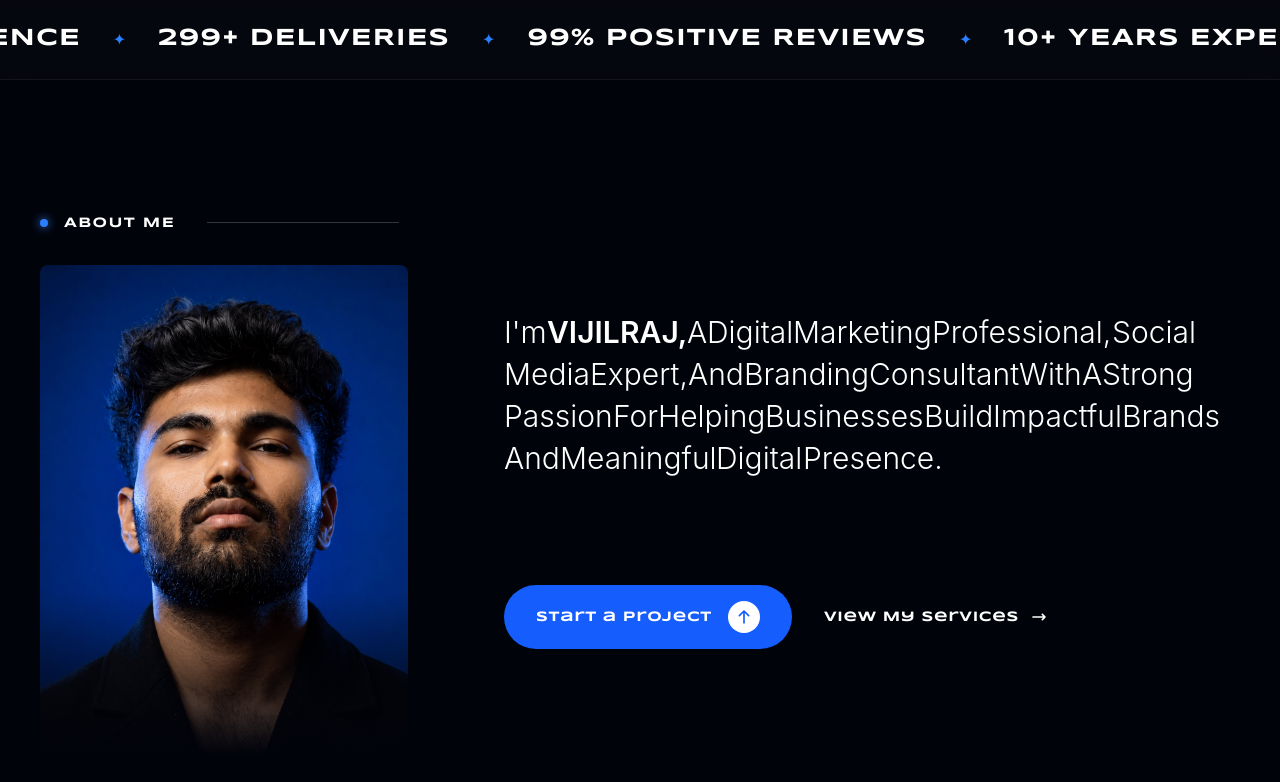
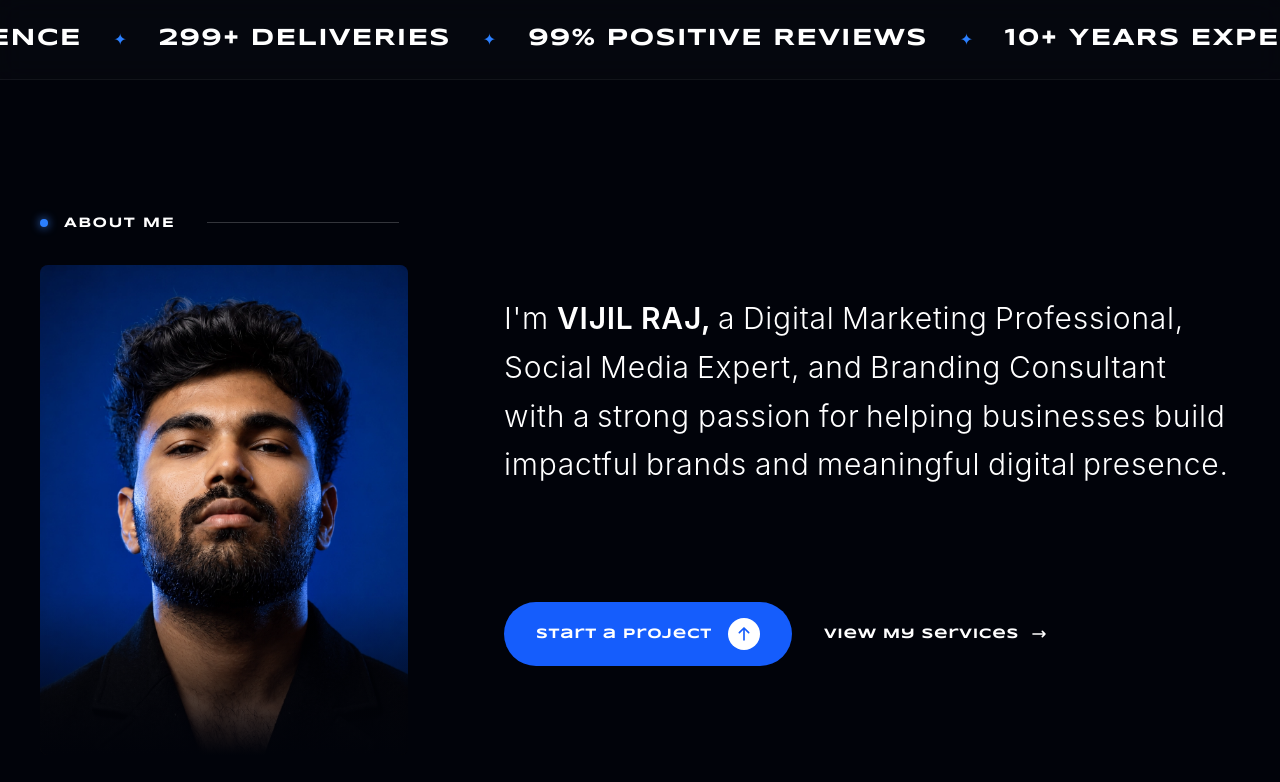
Before and after one commit to UNITY-11/mozzin, a Next.js app: page / in a window 1280 px wide. Shown: the part 802-1584 px from the top of the page. Built offline with nearby package versions, Linux system fonts and the light colour scheme.

Commit message:
Fix: Resolve marquee gaps and standardize paragraph typography and spacing

```diff
--- a/src/components/sections/AboutSection.tsx
+++ b/src/components/sections/AboutSection.tsx
@@ -47,7 +47,11 @@ const renderWords = (words: (string | { text: string; bold: boolean })[]) => {
     const isBold = typeof w === 'object' && w.bold
     const text = typeof w === 'object' ? w.text : w
     return (
-      <span key={i} className="inline-block" style={{ perspective: '800px' }}>
+      <span
+        key={i}
+        className="mr-[0.25em] inline-block"
+        style={{ perspective: '800px' }}
+      >
         <span
           className={`word-span inline-block ${isBold ? 'font-semibold uppercase' : ''}`}
           style={{
@@ -60,7 +64,6 @@ const renderWords = (words: (string | { text: string; bold: boolean })[]) => {
         >
           {text}
         </span>
-        {i < words.length - 1 && ' '}
       </span>
     )
   })
@@ -77,8 +80,6 @@ export default function AboutSection() {
   const p2Ref = useRef<HTMLDivElement>(null)
   const p3Ref = useRef<HTMLDivElement>(null)
 
-  const extraOffsetTop = useRef(0)
-  const extraOffsetBottom = useRef(0)
   const smoothVelocity = useRef(0)
   const lastScrollY = useRef(0)
 
@@ -118,16 +119,6 @@ export default function AboutSection() {
       if (Math.abs(delta) < 0.1 && Math.abs(smoothVelocity.current) < 0.1) {
         isRunning = false
         return
-      }
-
-      extraOffsetTop.current -= smoothVelocity.current * 0.8
-      extraOffsetBottom.current += smoothVelocity.current * 0.4
-
-      if (topMarqueeRef.current) {
-        topMarqueeRef.current.style.transform = `translateX(${extraOffsetTop.current}px)`
-      }
-      if (bottomMarqueeRef.current) {
-        bottomMarqueeRef.current.style.transform = `translateX(${extraOffsetBottom.current}px)`
       }
 
       // Paragraph animation logic
@@ -323,7 +314,7 @@ export default function AboutSection() {
                 {/* Paragraph 1 */}
                 <p
                   ref={p1Ref}
-                  className="w-full text-xl leading-relaxed font-light capitalize opacity-0 transition-[opacity,transform] duration-500 ease-out md:text-2xl lg:col-start-1 lg:row-start-1 lg:text-3xl lg:leading-[1.4]"
+                  className="w-full text-xl leading-relaxed font-light tracking-wide opacity-0 transition-[opacity,transform] duration-500 ease-out md:text-2xl lg:col-start-1 lg:row-start-1 lg:text-3xl"
                 >
                   {renderWords(P1_WORDS)}
                 </p>
@@ -331,7 +322,7 @@ export default function AboutSection() {
                 {/* Paragraph 2 */}
                 <p
                   ref={p2Ref}
-                  className="w-full text-xl leading-relaxed font-light capitalize opacity-0 transition-[opacity,transform] duration-500 ease-out md:text-2xl lg:col-start-1 lg:row-start-1 lg:text-3xl lg:leading-[1.4]"
+                  className="w-full text-xl leading-relaxed font-light tracking-wide opacity-0 transition-[opacity,transform] duration-500 ease-out md:text-2xl lg:col-start-1 lg:row-start-1 lg:text-3xl"
                 >
                   {renderWords(P2_WORDS)}
                 </p>
@@ -339,7 +330,7 @@ export default function AboutSection() {
                 {/* Paragraph 3 */}
                 <p
                   ref={p3Ref}
-                  className="w-full text-xl leading-relaxed font-light capitalize opacity-0 transition-[opacity,transform] duration-500 ease-out md:text-2xl lg:col-start-1 lg:row-start-1 lg:text-3xl lg:leading-[1.4]"
+                  className="w-full text-xl leading-relaxed font-light tracking-wide opacity-0 transition-[opacity,transform] duration-500 ease-out md:text-2xl lg:col-start-1 lg:row-start-1 lg:text-3xl"
                 >
                   {renderWords(P3_WORDS)}
                 </p>
```
